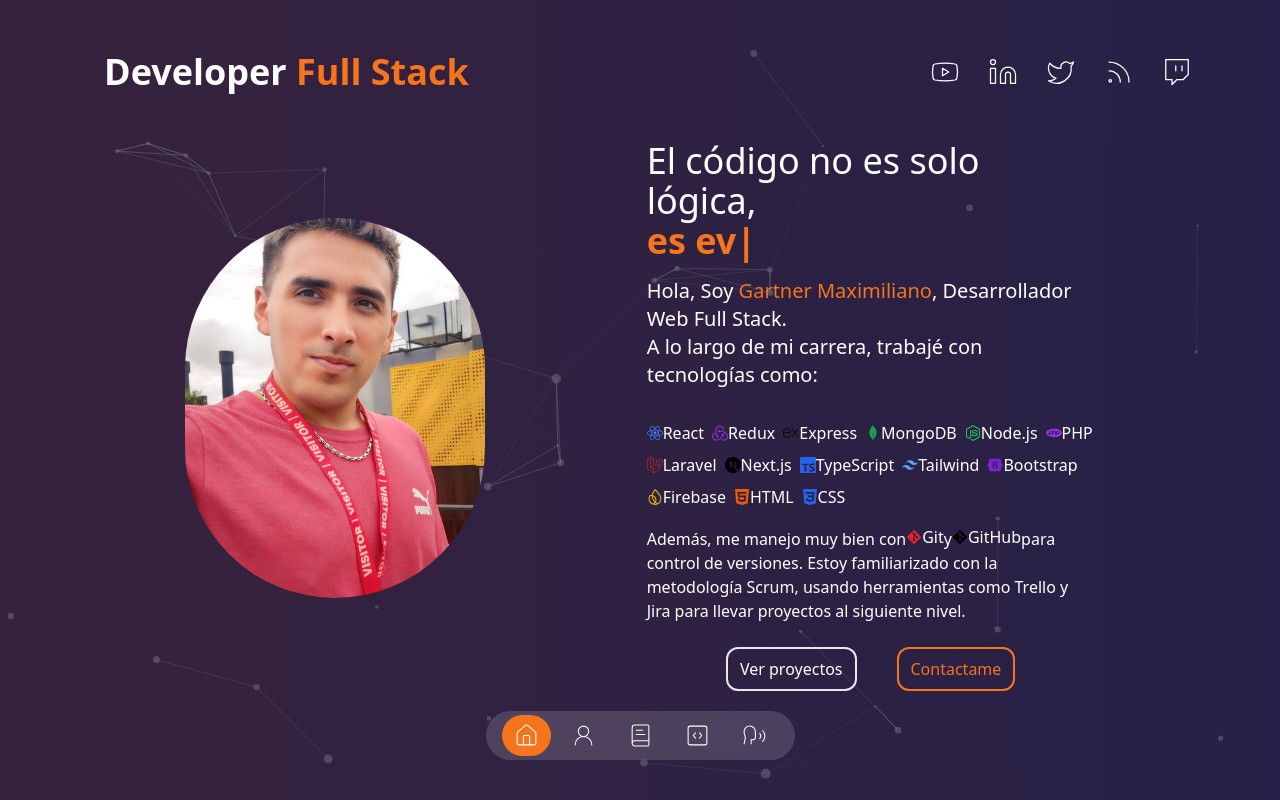
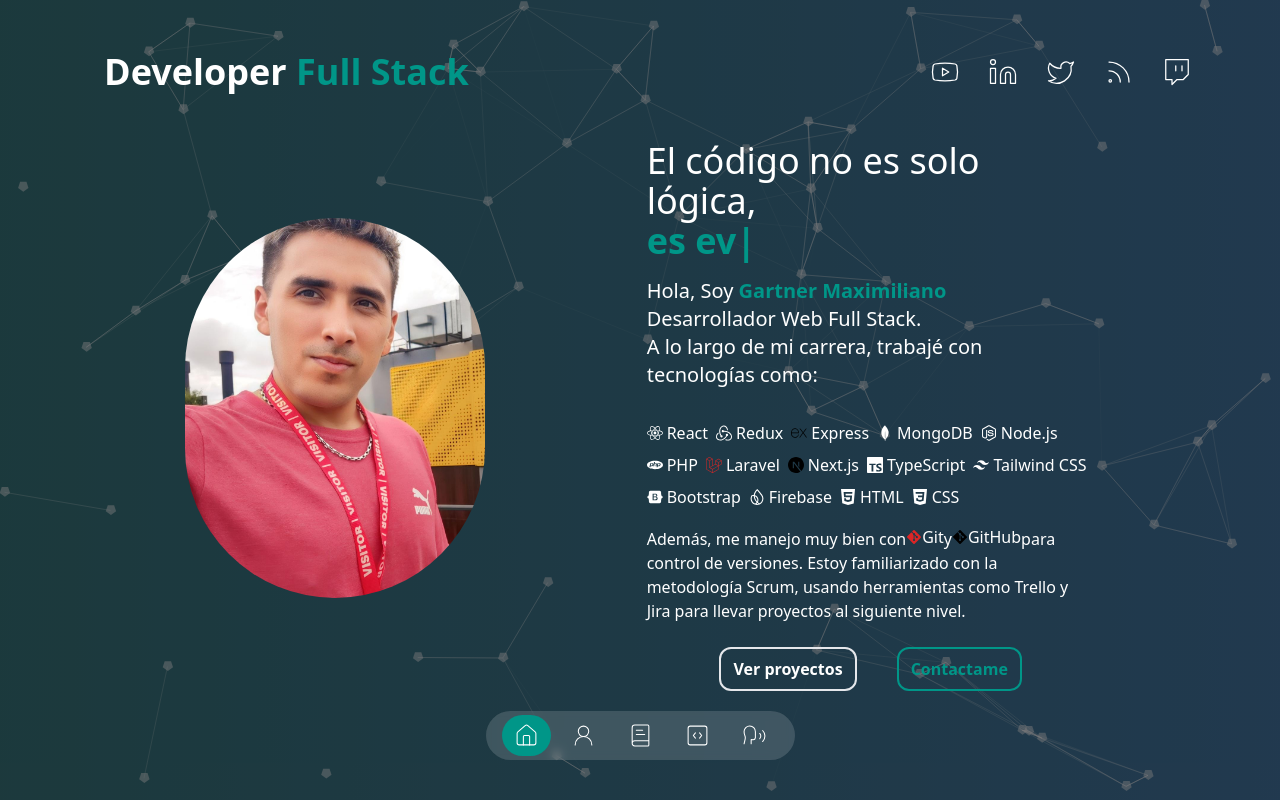
Before and after one commit to maxi-gartner/porfolio, a Next.js app: page / in a window 1280 px wide. Built offline with nearby package versions, Linux system fonts and the light colour scheme.

Commit message:
introduction terminado

```diff
--- a/components/cover-particles.tsx
+++ b/components/cover-particles.tsx
@@ -56,29 +56,32 @@ export const CoverParticles = () => {
                 width: 1,
               },
               move: {
+                enable: true,
+                speed: 1,
                 direction: "none",
-                enable: true,
+                random: true,
+                straight: true,
                 outModes: {
                   default: "bounce",
                 },
-                random: false,
-                speed: 1,
-                straight: false,
+                attract: {
+                  enable: false,
+                },
               },
               number: {
                 density: {
                   enable: true,
                 },
-                value: 80,
+                value: 150,
               },
               opacity: {
                 value: 0.5,
               },
               shape: {
-                type: "circle",
+                type: "polygon",
               },
               size: {
-                value: { min: 1, max: 5 },
+                value: 4,
               },
             },
             detectRetina: true,
--- a/components/introduction.tsx
+++ b/components/introduction.tsx
@@ -1,22 +1,10 @@
 "use client";
-import { FaReact, FaNodeJs, FaBootstrap, FaGitAlt } from "react-icons/fa";
-import {
-  SiRedux,
-  SiExpress,
-  SiMongodb,
-  SiFirebase,
-  SiTailwindcss,
-  SiLaravel,
-  SiPhp,
-  SiNextdotjs,
-  SiTypescript,
-  SiHtml5,
-  SiCss3,
-} from "react-icons/si";
 
 import Image from "next/image";
 import { TypeAnimation } from "react-type-animation";
 import Link from "next/link";
+import { technologies } from "@/data";
+import { FaGitAlt } from "react-icons/fa";
 
 const Introduction = () => {
   return (
@@ -54,58 +42,22 @@ const Introduction = () => {
           </h1>
           <p className="mx-auto mb-4 text-xl md:mx-0 md:mb-8">
             Hola, Soy{" "}
-            <span className="text-secondary">Gartner Maximiliano</span>,
+            <span className="text-secondary font-bold ">
+              Gartner Maximiliano
+            </span>
+            <br />
             Desarrollador Web Full Stack.
             <br />A lo largo de mi carrera, trabajé con tecnologías como:
           </p>
           <div className="flex flex-wrap gap-2 mb-4">
-            <span className="inline-flex items-center">
-              <FaReact className="text-blue-500" title="React" /> React
-            </span>
-            <span className="inline-flex items-center">
-              <SiRedux className="text-purple-600" title="Redux" /> Redux
-            </span>
-            <span className="inline-flex items-center">
-              <SiExpress className="text-black" title="Express" /> Express
-            </span>
-            <span className="inline-flex items-center">
-              <SiMongodb className="text-green-600" title="MongoDB" /> MongoDB
-            </span>
-            <span className="inline-flex items-center">
-              <FaNodeJs className="text-green-500" title="Node.js" /> Node.js
-            </span>
-            <span className="inline-flex items-center">
-              <SiPhp className="text-purple-600" title="PHP" /> PHP
-            </span>
-            <span className="inline-flex items-center">
-              <SiLaravel className="text-red-600" title="Laravel" /> Laravel
-            </span>
-            <span className="inline-flex items-center">
-              <SiNextdotjs className="text-black" title="Next.js" /> Next.js
-            </span>
-            <span className="inline-flex items-center">
-              <SiTypescript className="text-blue-600" title="TypeScript" />{" "}
-              TypeScript
-            </span>
-            <span className="inline-flex items-center">
-              <SiTailwindcss className="text-blue-400" title="Tailwind CSS" />{" "}
-              Tailwind
-            </span>
-            <span className="inline-flex items-center">
-              <FaBootstrap className="text-purple-700" title="Bootstrap" />{" "}
-              Bootstrap
-            </span>
-            <span className="inline-flex items-center">
-              <SiFirebase className="text-yellow-500" title="Firebase" />{" "}
-              Firebase
-            </span>
-            <span className="inline-flex items-center">
-              <SiHtml5 className="text-orange-600" title="HTML" /> HTML
-            </span>
-            <span className="inline-flex items-center">
-              <SiCss3 className="text-blue-600" title="CSS" /> CSS
-            </span>
+            {technologies.map((item) => (
+              <span key={item.id} className="inline-flex items-center">
+                {item.icon}
+                <span className="ml-1">{item.title}</span>
+              </span>
+            ))}
           </div>
+
           <p className="mb-2">
             Además, me manejo muy bien con
             <span className="inline-flex items-center">
@@ -122,13 +74,13 @@ const Introduction = () => {
           <div className="flex items-center justify-center gap-3 md:justify-start md:gap-10 mt-4 mb-24 md:mb-0">
             <Link
               href="/projects"
-              className="px-3 py-2 transition-all border-2 cursor-pointer text-md w-fit rounded-xl hover:shadow-xl hover:shadow-white/50 "
+              className="px-3 py-2 transition-all border-2 cursor-pointer text-md w-fit rounded-xl hover:shadow-xl font-bold  hover:shadow-white/50 "
             >
               Ver proyectos
             </Link>
             <Link
               href="/contact"
-              className="px-3 py-2 transition-all border-2 cursor-pointer text-md w-fit rounded-xl hover:shadow-xl hover:shadow-white/50 text-secondary border-secondary"
+              className="px-3 py-2 transition-all border-2 cursor-pointer text-md w-fit rounded-xl hover:shadow-xl font-bold hover:shadow-secondary/50 text-secondary border-secondary"
             >
               Contactame
             </Link>
--- a/components/transition-page.tsx
+++ b/components/transition-page.tsx
@@ -8,12 +8,12 @@ const TransitionPage = () => {
     <AnimatePresence mode="wait">
       <div>
         <motion.div
-          className="fixed top-0 bottom-0 right-full w-screen z-30 bg-[#2e2257]"
+          className="fixed top-0 bottom-0 right-full w-screen z-30 bg-[#4db6ac]" // Verde azulado más claro
           variants={transitionVariantsPage}
           initial="initial"
           animate="animate"
           exit="exit"
-          transition={{ duration: 0.6, delay: 0.2, ease: "easeInOut" }}
+          transition={{ duration: 0.6, ease: "easeInOut" }} // Suave transición
         ></motion.div>
       </div>
     </AnimatePresence>
--- a/data.tsx
+++ b/data.tsx
@@ -15,6 +15,21 @@ import {
   Rocket,
   Speech,
 } from "lucide-react";
+
+import { FaReact, FaNodeJs, FaBootstrap } from "react-icons/fa";
+import {
+  SiRedux,
+  SiExpress,
+  SiMongodb,
+  SiPhp,
+  SiLaravel,
+  SiNextdotjs,
+  SiTypescript,
+  SiTailwindcss,
+  SiFirebase,
+  SiHtml5,
+  SiCss3,
+} from "react-icons/si";
 
 export const socialNetworks = [
   {
@@ -74,6 +89,93 @@ export const itemsNavbar = [
     title: "Home",
     icon: <Speech size={25} color="#fff" strokeWidth={1} />,
     link: "/testimonials",
+  },
+];
+
+export const technologies = [
+  {
+    id: 1,
+    title: "React",
+    icon: <FaReact className="text-blue-500" title="React" />,
+    link: "/react",
+  },
+  {
+    id: 2,
+    title: "Redux",
+    icon: <SiRedux className="text-purple-600" title="Redux" />,
+    link: "/redux",
+  },
+  {
+    id: 3,
+    title: "Express",
+    icon: <SiExpress className="text-black" title="Express" />,
+    link: "/express",
+  },
+  {
+    id: 4,
+    title: "MongoDB",
+    icon: <SiMongodb className="text-green-600" title="MongoDB" />,
+    link: "/mongodb",
+  },
+  {
+    id: 5,
+    title: "Node.js",
+    icon: <FaNodeJs className="text-green-500" title="Node.js" />,
+    link: "/nodejs",
+  },
+  {
+    id: 6,
+    title: "PHP",
+    icon: <SiPhp className="text-purple-600" title="PHP" />,
+    link: "/php",
+  },
+  {
+    id: 7,
+    title: "Laravel",
+    icon: <SiLaravel className="text-red-600" title="Laravel" />,
+    link: "/laravel",
+  },
+  {
+    id: 8,
+    title: "Next.js",
+    icon: <SiNextdotjs className="text-black" title="Next.js" />,
+    link: "/nextjs",
+  },
+  {
+    id: 9,
+    title: "TypeScript",
+    icon: <SiTypescript className="text-blue-600" title="TypeScript" />,
+    link: "/typescript",
+  },
+  {
+    id: 10,
+    title: "Tailwind CSS",
+    icon: <SiTailwindcss className="text-blue-400" title="Tailwind CSS" />,
+    link: "/tailwind",
+  },
+  {
+    id: 11,
+    title: "Bootstrap",
+    icon: <FaBootstrap className="text-purple-700" title="Bootstrap" />,
+    link: "/bootstrap",
+  },
+  {
+    id: 12,
+    title: "Firebase",
+    icon: <SiFirebase className="text-yellow-500" title="Firebase" />,
+    link: "/firebase",
+  },
+  {
+    id: 13,
+    title: "HTML",
+    icon: <SiHtml5 className="text-orange-600" title="HTML" />,
+    link: "/html",
+  },
+  {
+    id: 14,
+    title: "CSS",
+    icon: <SiCss3 className="text-blue-600" title="CSS" />,
+    link: "/css",
   },
 ];
 
--- a/package.json
+++ b/package.json
@@ -17,7 +17,9 @@
     "react": "^18",
     "react-dom": "^18",
     "react-icons": "^5.3.0",
-    "react-type-animation": "^3.2.0"
+    "react-tsparticles": "^2.12.2",
+    "react-type-animation": "^3.2.0",
+    "tsparticles": "^3.5.0"
   },
   "devDependencies": {
     "@types/node": "^20",
--- a/tailwind.config.ts
+++ b/tailwind.config.ts
@@ -9,12 +9,12 @@ const config: Config = {
   theme: {
     extend: {
       colors: {
-        secondary: "#f5741c",
-        darkBg: "#131424",
+        secondary: "#009688", // Un verde azulado moderno
+        darkBg: "#1c1c1e", // Un negro suave
       },
       backgroundImage: {
         "gradient-cover":
-          "linear-gradient(90.21deg, rgba(170, 54, 124, 0.5) -5.91%, rgba(70, 47, 189, 0.5) 111.58%)",
+          "linear-gradient(90.21deg, rgba(0, 150, 136, 0.5) -5.91%, rgba(33, 150, 243, 0.5) 111.58%)",
       },
     },
   },
--- a/utils/motion-transitions.tsx
+++ b/utils/motion-transitions.tsx
@@ -1,15 +1,15 @@
 export const transitionVariantsPage = {
   initial: {
-    x: "100%",
-    width: "100%",
+    x: "100%", // Comienza fuera de la pantalla
+    opacity: 0, // Comienza invisible
   },
   animate: {
-    x: "0%",
-    width: "0%",
+    x: "0%", // Se mueve a su posición original
+    opacity: 1, // Se vuelve visible
   },
   exit: {
-    x: ["0%", "100%"],
-    width: ["0%", "100%"],
+    x: "100%", // Se mueve fuera de la pantalla
+    opacity: 0, // Se desvanece
   },
 };
 
```
Also changed, not shown: 1 other file (tests, documents, lock files or other folders).
